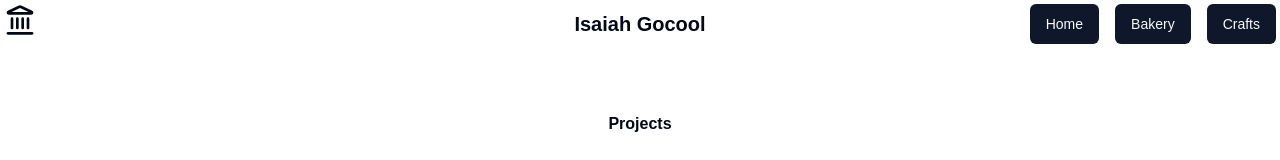
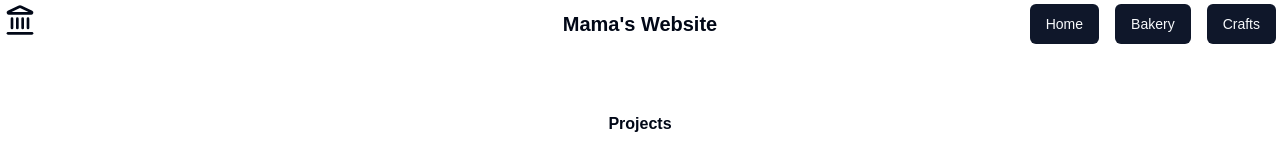
Before and after one commit to goIsaiah/mamas-website, a Next.js app: page /crafts in a window 1280 px wide. Shown: the top 160 px of the page. Built offline with nearby package versions, Linux system fonts and the light colour scheme.

Commit message:
Fixed website name

```diff
--- a/src/app/layout.tsx
+++ b/src/app/layout.tsx
@@ -26,8 +26,8 @@ const geistMono = localFont({
 });
 
 export const metadata: Metadata = {
-  title: "Isaiah Gocool",
-  description: "Isaiah Gocool's personal portfolio website.",
+  title: "Mama's Website",
+  description: "Bakery and crafts for mama's 56th birthday.",
 };
 
 export default function RootLayout({
--- a/src/components/ui/navbar.tsx
+++ b/src/components/ui/navbar.tsx
@@ -15,7 +15,7 @@ export default function Navbar() {
       </div>
       <div className="flex justify-center align-center gap-4">
             <h1 className="flex justify-center align-center text-xl font-bold text-center m-auto">
-              Isaiah Gocool
+              Mama's Website
             </h1>
       </div>
       <div className="flex justify-end align-center">
```
Also changed, not shown: 1 other file (tests, documents, lock files or other folders).
